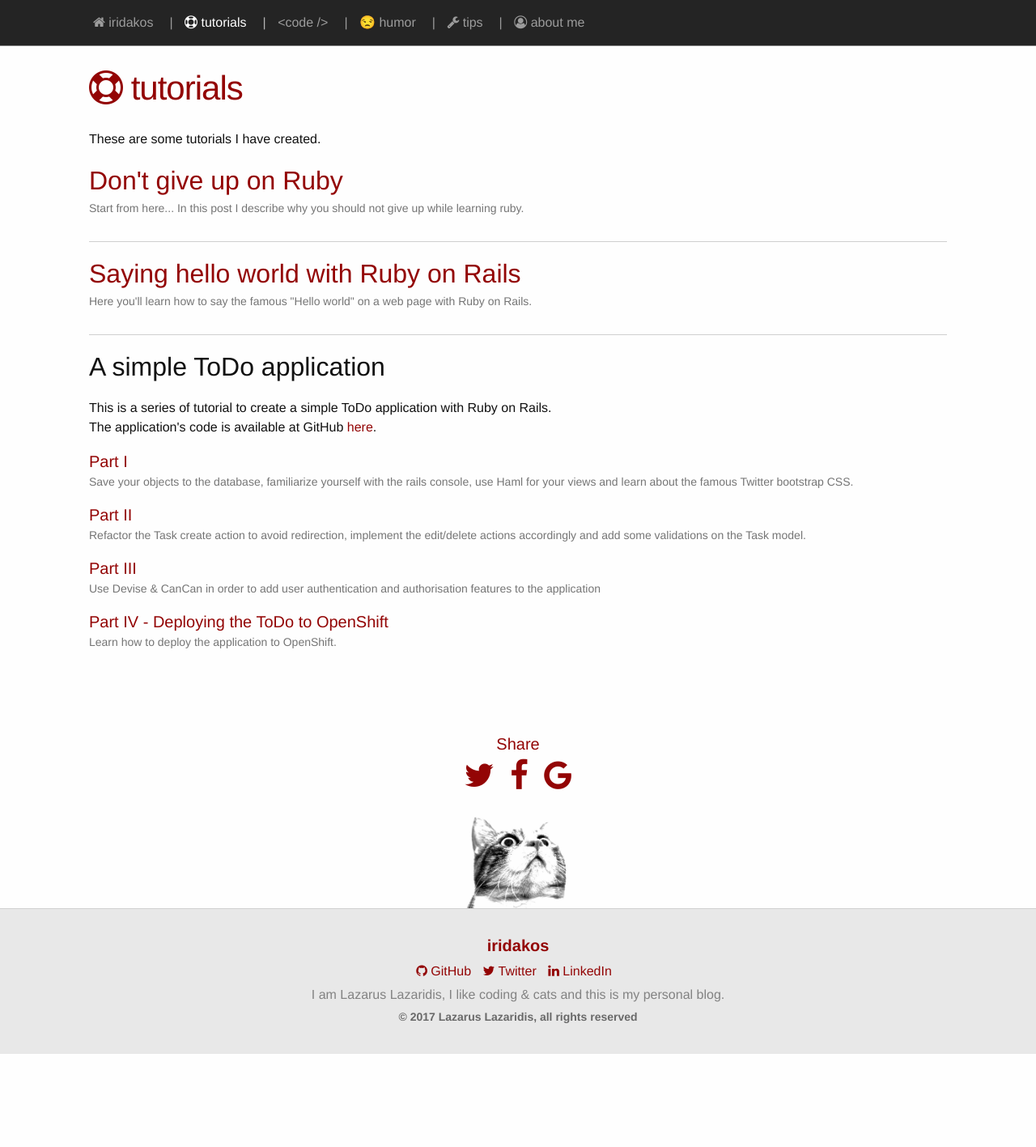
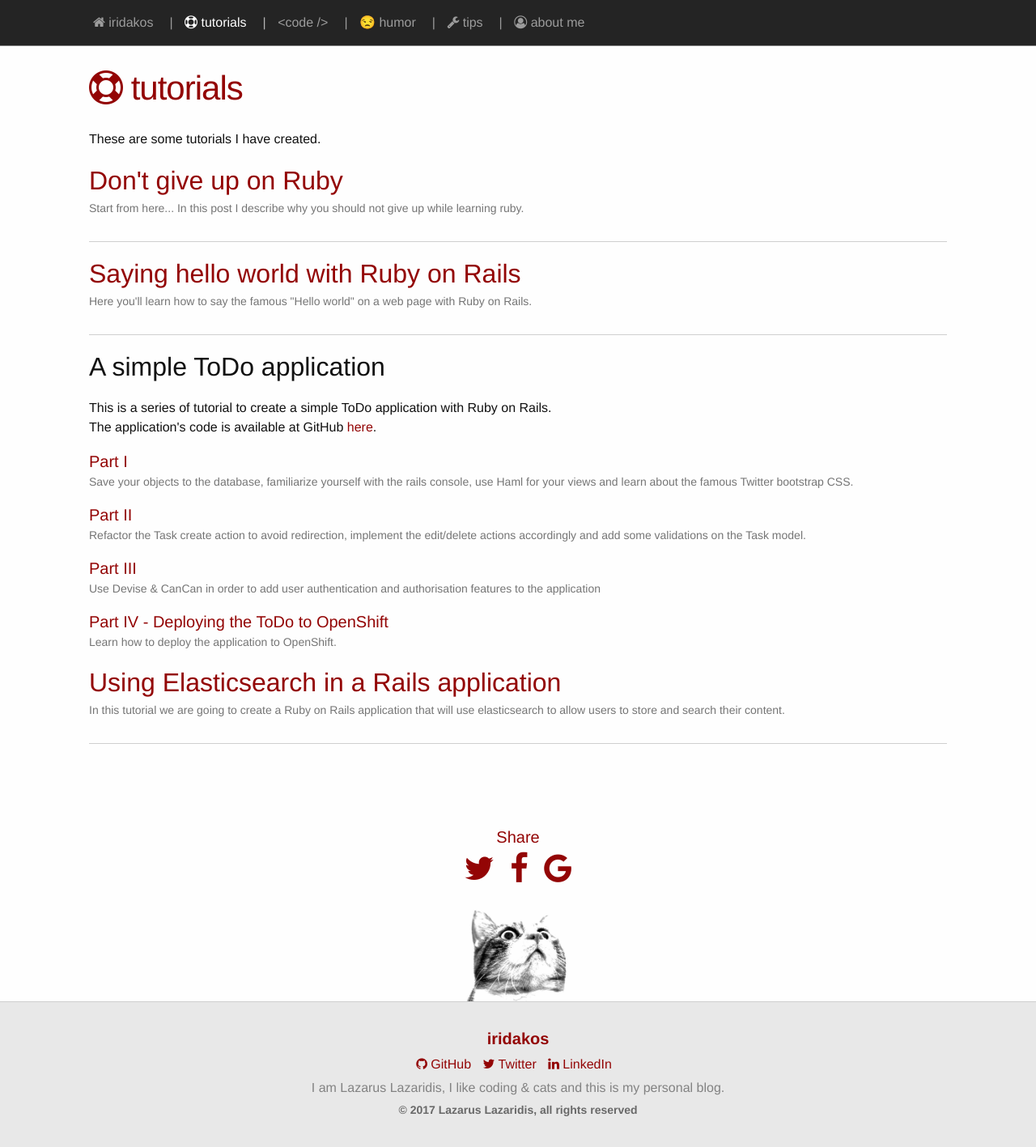
Before and after one commit to iridakos/iridakos.github.io, a Jekyll site: the page built from _pages/01-tutorials.html, in a window 1280 px wide. Shown: the whole page at 81% size. Built offline with Jekyll 4.4.1, drawn with Linux system fonts in a browser that asks for light colours; comment, search, counter and statistics services are not loaded; before the commit the page ends 1302 px from its top, so only the background shows below that.

Commit message:
Update 01-tutorials.html

```diff
--- a/_pages/01-tutorials.html
+++ b/_pages/01-tutorials.html
@@ -56,3 +56,10 @@ The application's code is available at GitHub <a href="https://github.com/iridak
     Learn how to deploy the application to OpenShift.
   </div>
 </h4>
+
+<h2 class="post-container">
+  <a href="{% post_url 2017-12-03-elasticsearch-and-rails-tutorial %}">Using Elasticsearch in a Rails application</a>
+  <div class="post-preview">
+    In this tutorial we are going to create a Ruby on Rails application that will use elasticsearch to allow users to store and search their content.
+  </div>
+</h2>
```
